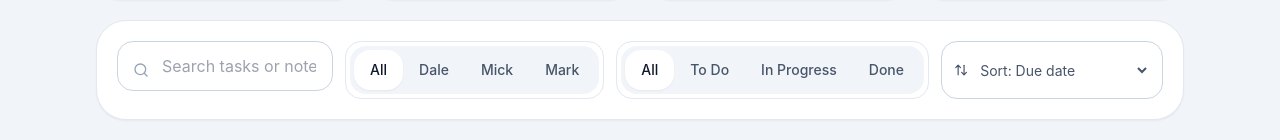
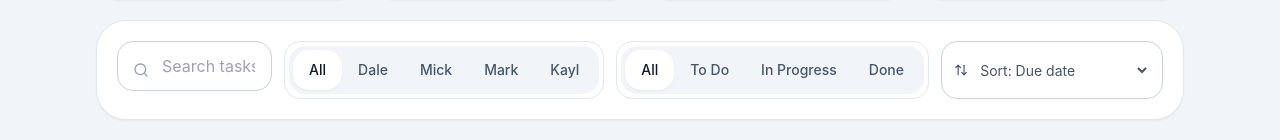
Before and after one commit to laverickdale/shared-to-do-list, a React (Vite) app: page / in a window 1280 px wide. Shown: the part 549-689 px from the top of the page. Built offline with nearby package versions, Linux system fonts and the light colour scheme; no server answers; the database is empty.

Commit message:
Update App.jsx

```diff
--- a/src/App.jsx
+++ b/src/App.jsx
@@ -1147,7 +1147,7 @@ export default function App() {
               <Search className="pointer-events-none absolute left-4 top-1/2 h-4 w-4 -translate-y-1/2 text-slate-400" />
               <input value={query} onChange={(e) => setQuery(e.target.value)} placeholder="Search tasks or notes" className="w-full rounded-2xl border border-slate-300 bg-white py-3 pl-11 pr-4 text-base outline-none transition focus:border-slate-900" />
             </div>
-            <div className="rounded-2xl border border-slate-200 p-1"><SegmentedControl value={ownerFilter} onChange={setOwnerFilter} options={["All", "Dale", "Mick", "Mark"]} /></div>
+            <div className="rounded-2xl border border-slate-200 p-1"><SegmentedControl value={ownerFilter} onChange={setOwnerFilter} options={["All", "Dale", "Mick", "Mark", "Kayl"]} /></div>
             <div className="rounded-2xl border border-slate-200 p-1"><SegmentedControl value={statusFilter} onChange={setStatusFilter} options={["All", "To Do", "In Progress", "Done"]} /></div>
             <div className="flex items-center gap-2 rounded-2xl border border-slate-300 px-3 py-3 text-sm text-slate-600">
               <ArrowUpDown className="h-4 w-4" />
```
